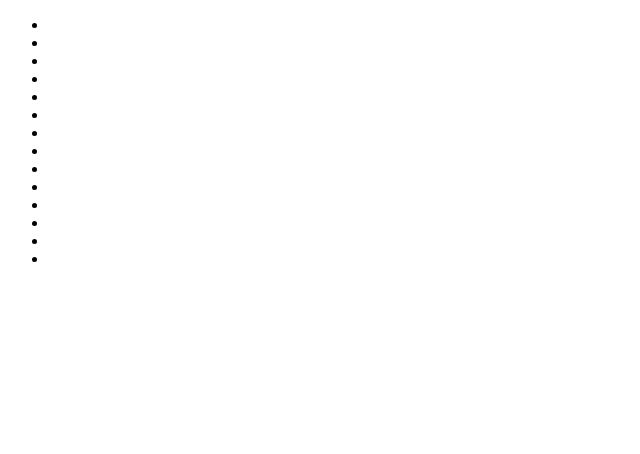
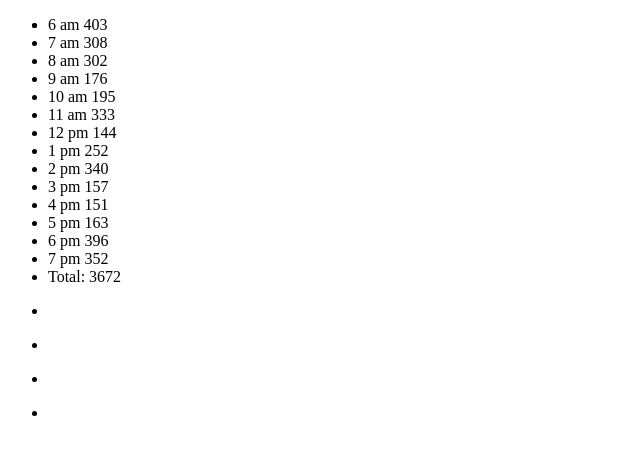
Before and after one commit to racarter1215/cookie-stand, a plain HTML site: page index.html in a window 1280 px wide. Shown: the whole page, without its empty margins (0-640 px from the left). Drawn offline with Linux system fonts and the light colour scheme.

Commit message:
put hourly and overall cookie sales totals on html and webpage

```diff
--- a/index.html
+++ b/index.html
@@ -8,47 +8,31 @@
         </header>
         <article>
             <ul>
-                <li id="item 1">
-
+                <li id="item1">
                 </li>
-                <li id="item 2">
-
+            </ul>
+        </article>
+        <article>
+            <ul>
+                <li id="item2">
                 </li>
-                <li id="item 3">
-
+            </ul>
+        </article>
+        <article>
+            <ul>
+                <li id="item3">
                 </li>
-                <li id="item 4">
-
+            </ul>
+        </article>
+        <article>
+            <ul>
+                <li id="item4">
                 </li>
-                <li id="item 5">
-
-                </li>
-                <li id="item 6">
-
-                </li>
-                <li id="item 7">
-
-                </li>
-                <li id="item 8">
-
-                </li>
-                <li id="item 9">
-
-                </li>
-                <li id="item 10">
-
-                </li>
-                <li id="item 11">
-
-                </li>
-                <li id="item 12">
-
-                </li>
-                <li id="item 13">
-
-                </li>
-                <li id="item 14">
-
+            </ul>
+        </article>
+        <article>
+            <ul>
+                <li id="item5">
                 </li>
             </ul>
         </article>
--- a/js/app.js
+++ b/js/app.js
@@ -38,10 +38,83 @@ var customerArray = [];
         console.log('cookie array' + cookieArray);
         console.log('Total Cookie Iterations' + totalCookieIterations);
 
-
+        switch (index) {
+          case 0:
+            var item1DisplaybyElement = document.getElementById('item1');
+            var hour1 = document.createElement('li');
+            hour1.textContent = "6 am " + cookiesAndCustomersPerHour[1];
+            item1DisplaybyElement.appendChild(hour1);
+            break;
+          case 1:
+            var hour2 = document.createElement('li');
+            hour2.textContent = "7 am " + cookiesAndCustomersPerHour[1];
+            item1DisplaybyElement.appendChild(hour2);
+            break;
+          case 2:
+            var hour3 = document.createElement('li');
+            hour3.textContent = "8 am " + cookiesAndCustomersPerHour[1];
+            item1DisplaybyElement.appendChild(hour3);
+            break;
+          case 3:
+            var hour4 = document.createElement('li');
+            hour4.textContent = "9 am " + cookiesAndCustomersPerHour[1];
+            item1DisplaybyElement.appendChild(hour4);
+            break;
+          case 4:
+            var hour5 = document.createElement('li');
+            hour5.textContent = "10 am " + cookiesAndCustomersPerHour[1];
+            item1DisplaybyElement.appendChild(hour5);
+            break;
+          case 5:
+            var hour6 = document.createElement('li');
+            hour6.textContent = "11 am " + cookiesAndCustomersPerHour[1];
+            item1DisplaybyElement.appendChild(hour6);
+            break;
+          case 6:
+            var hour7 = document.createElement('li');
+            hour7.textContent = "12 pm " + cookiesAndCustomersPerHour[1];
+            item1DisplaybyElement.appendChild(hour7);
+            break;
+          case 7:
+            var hour8 = document.createElement('li');
+            hour8.textContent = "1 pm " + cookiesAndCustomersPerHour[1];
+            item1DisplaybyElement.appendChild(hour8);
+            break;
+          case 8:
+            var hour9 = document.createElement('li');
+            hour9.textContent = "2 pm " + cookiesAndCustomersPerHour[1];
+            item1DisplaybyElement.appendChild(hour9);
+            break;
+          case 9:
+            var hour10 = document.createElement('li');
+            hour10.textContent = "3 pm " + cookiesAndCustomersPerHour[1];
+            item1DisplaybyElement.appendChild(hour10);
+            break;
+          case 10:
+            var hour11 = document.createElement('li');
+            hour11.textContent = "4 pm " + cookiesAndCustomersPerHour[1];
+            item1DisplaybyElement.appendChild(hour11);
+            break;
+          case 11:
+            var hour12 = document.createElement('li');
+            hour12.textContent = "5 pm " + cookiesAndCustomersPerHour[1];
+            item1DisplaybyElement.appendChild(hour12);
+            break;
+          case 12:
+            var hour13 = document.createElement('li');
+            hour13.textContent = "6 pm " + cookiesAndCustomersPerHour[1];
+            item1DisplaybyElement.appendChild(hour13);
+            break;
+          case 13:
+            var hour14 = document.createElement('li');
+            hour14.textContent = "7 pm " + cookiesAndCustomersPerHour[1];
+            item1DisplaybyElement.appendChild(hour14);
+            var totalSales = document.createElement('li');
+            totalSales.textContent = "Total: " + totalCookieIterations;
+            item1DisplaybyElement.appendChild(totalSales);
+            break;
+        }
     }
-
-
 
 }
 }
```
